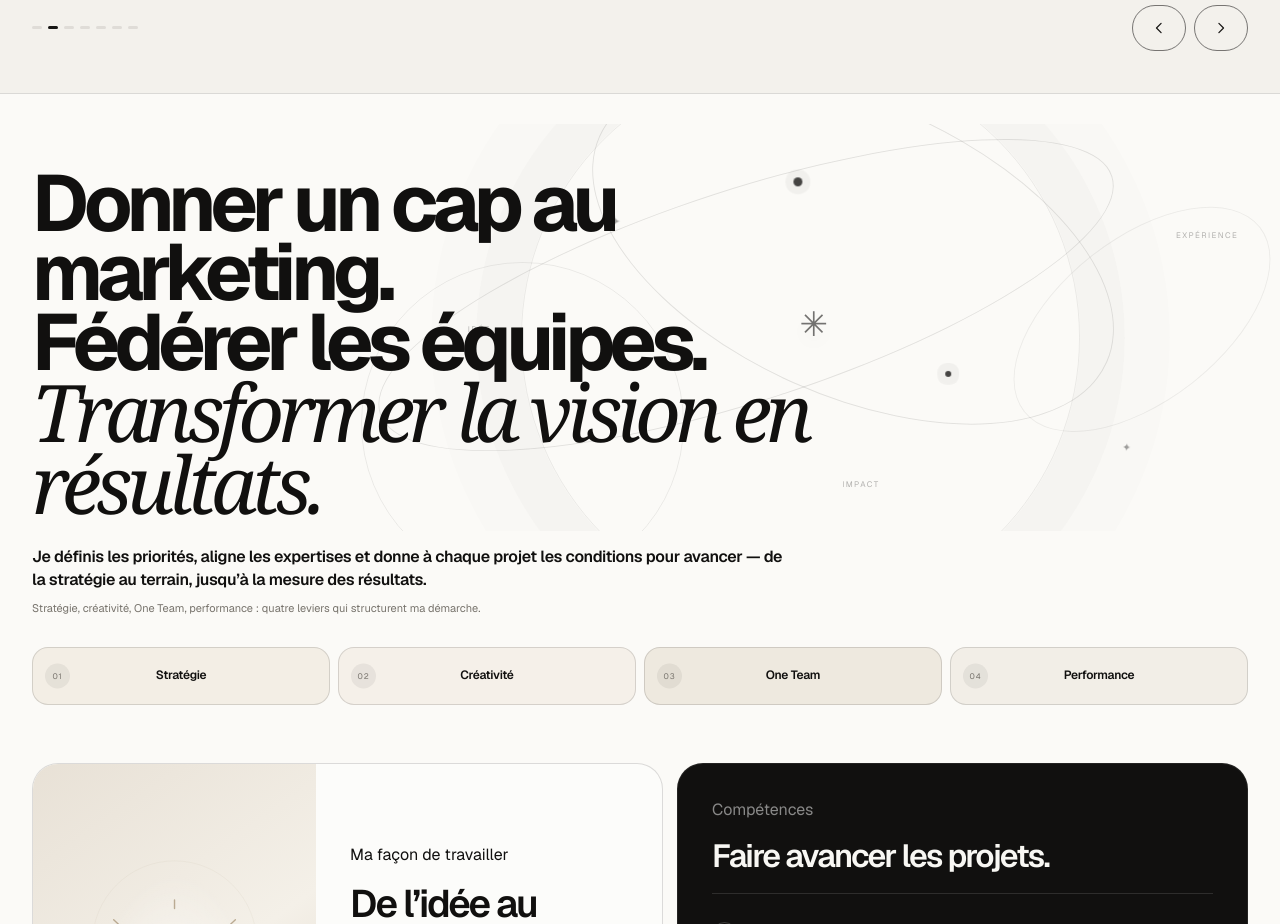
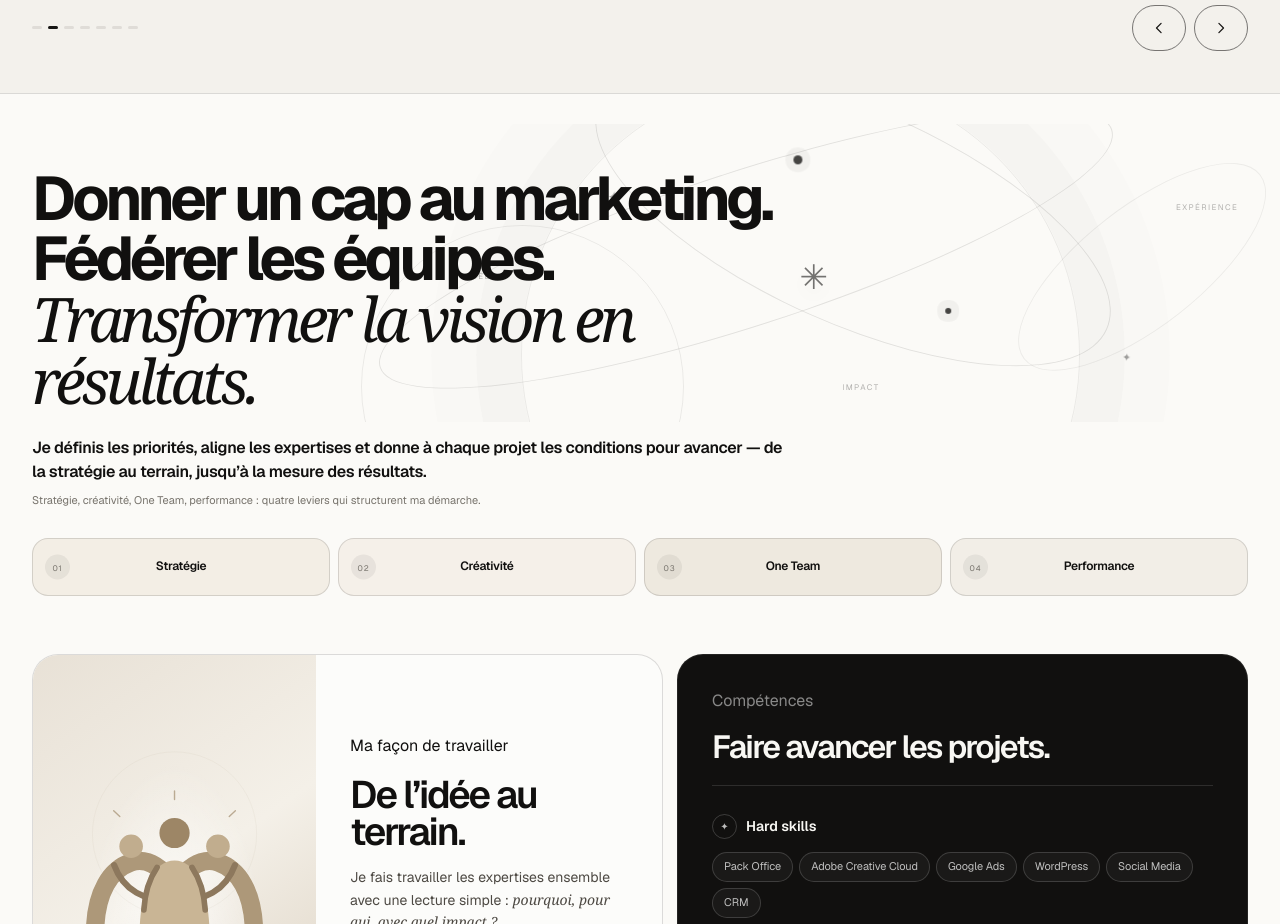
Before and after one commit to paulsebille/Portfolio, a Next.js app: page / in a window 1280 px wide. Shown: the part 1520-2444 px from the top of the page. Built offline with nearby package versions, Linux system fonts and the light colour scheme.

Commit message:
Set leadership headline to four lines

```diff
--- a/app/globals.css
+++ b/app/globals.css
@@ -4039,3 +4039,28 @@ body { font-family: "Helvetica Neue", Helvetica, Arial, sans-serif; }
   .projects-subtitle-context { font-size: 13px; }
   .projects-subtitle-promise { margin-top: 15px; font-size: 22px; }
 }
+
+
+/* Keep the leadership headline to four deliberate editorial lines */
+.about-hero-copy {
+  width: 100%;
+  max-width: none;
+}
+.about-hero-copy h2.about-leadership-headline {
+  font-size: clamp(23px, 4.8vw, 68px);
+  line-height: .98;
+  letter-spacing: -.07em;
+}
+.about-leadership-headline > span {
+  display: block;
+  white-space: nowrap;
+}
+.about-leadership-headline em {
+  white-space: normal;
+}
+@media (max-width: 640px) {
+  .about-hero-copy h2.about-leadership-headline {
+    font-size: clamp(23px, 7.1vw, 42px);
+    line-height: 1;
+  }
+}
```
